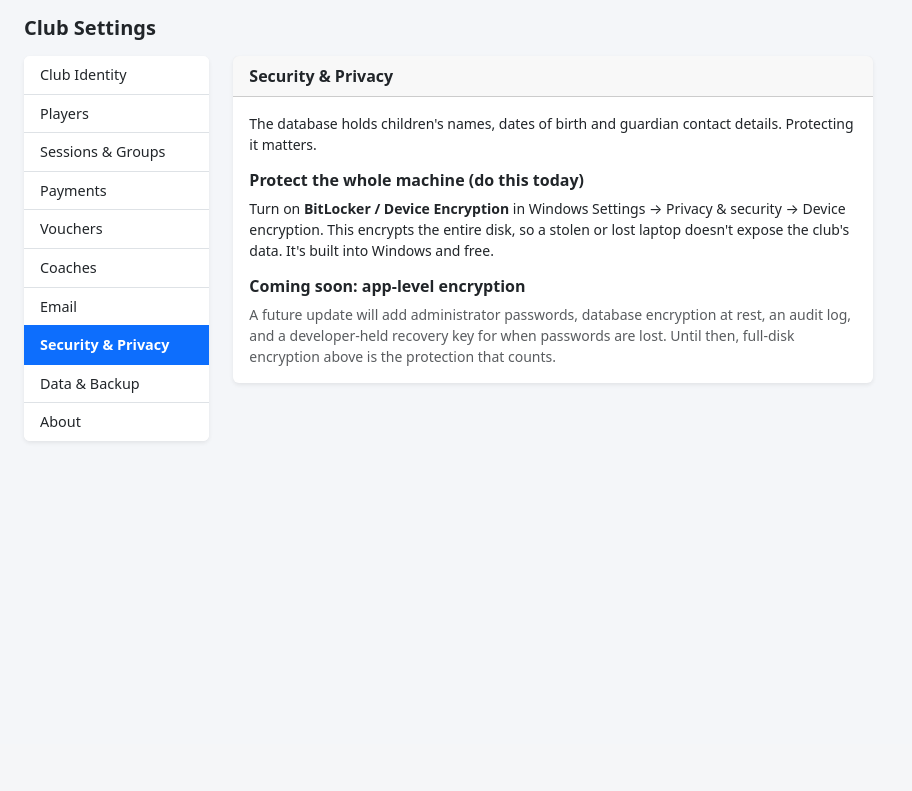
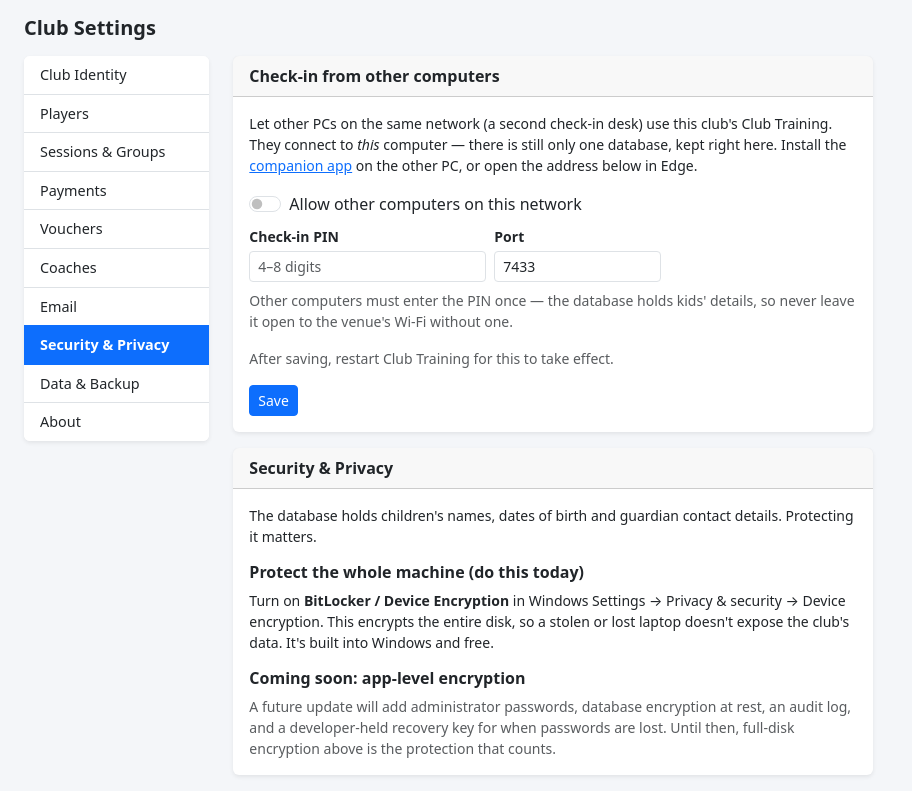
Before and after one commit to markosharknz1/Club_Training, a Flask app: page /settings/security in a window 1280 px wide. Shown: the part 56-847 px from the top of the page, without its empty margins (0-912 px from the left). Before the commit the page ends 498 px from the top, so only its background shows below. Run offline with Flask 3, Linux system fonts and the light colour scheme; the visitor is signed in with stand-in values (Sample User, id 1); parts of the project's set-up code (start-up, migrations or seed data) failed here and were passed over; some libraries are stand-ins or nearby versions.

Commit message:
Network access for a second check-in PC, behind a check-in PIN
Setup > Club Settings > Security & Privacy gains "Allow other computers
on this network": off by default, refuses to enable without a 4-8 digit
PIN (the database holds kids' details), and binds the server to the LAN
on a fixed port when on. Requests from other machines get a PIN page
(session lasts 180 days; 10 wrong attempts locks that address out for
15 minutes); the local window is never asked. The Flask session secret
is now generated per install instead of hardcoded, SQLite waits out
concurrent writes, and the settings page shows the computer name and
addresses a companion PC should use.

Pairs with the new Club_Training_Companion repo (a second-PC thin
client); /__alive and /static stay PIN-exempt as its reachability probe.

Co-Authored-By: Claude Fable 5 <noreply@anthropic.com>

```diff
--- a/app.py
+++ b/app.py
@@ -10,8 +10,8 @@ from email.mime.text import MIMEText
 from collections import defaultdict, OrderedDict
 from datetime import date, datetime, timedelta
 
-from flask import (Flask, jsonify, flash, redirect, render_template,
-                   request, url_for)
+from flask import (Flask, abort, jsonify, flash, redirect, render_template,
+                   request, session, url_for)
 
 import config
 from models import (db, Setting, SessionTemplate, Group, Coach, Player,
@@ -122,21 +122,86 @@ def create_app():
     app = Flask(__name__,
                 template_folder=os.path.join(res, 'templates'),
                 static_folder=os.path.join(res, 'static'))
-    app.secret_key = 'bc-club-local-2025'
+    app.secret_key = 'bc-club-local-2025'   # replaced by a per-install secret below
     app.config['SQLALCHEMY_DATABASE_URI'] = f'sqlite:///{config.DB_PATH}'
     app.config['SQLALCHEMY_TRACK_MODIFICATIONS'] = False
+    # Two desks can save at once when network access is on — let SQLite wait
+    # for the other write instead of failing immediately.
+    app.config['SQLALCHEMY_ENGINE_OPTIONS'] = {'connect_args': {'timeout': 15}}
+    app.permanent_session_lifetime = timedelta(days=180)
     db.init_app(app)
 
     @app.route('/__alive')
     def _alive():
         # launch.py's single-instance check — confirms the process on a
-        # remembered port really is this app before reusing it
-        return jsonify(app='club-training', version=APP_VERSION)
+        # remembered port really is this app before reusing it. Also the
+        # companion app's "can I reach the club PC?" probe.
+        return jsonify(app='club-training', version=APP_VERSION,
+                       club=Setting.get('club_name', 'Club Training'))
+
+    # ── Network access (companion PCs) ────────────────────────────────
+    # The app is local-only unless the admin turns on network access AND
+    # sets a PIN. Requests from other machines must then carry a session
+    # that has passed the PIN page — the database holds kids' details, so
+    # nothing is served to the venue's Wi-Fi without it.
+    _pin_fails = {}   # ip -> (fail_count, locked_until_epoch)
+
+    def _is_local_request():
+        return request.remote_addr in (None, '127.0.0.1', '::1')
+
+    @app.before_request
+    def _network_gate():
+        if _is_local_request():
+            return None
+        import hmac
+        if (Setting.get('network_access', '0') != '1'
+                or not Setting.get('network_pin', '')):
+            abort(403)
+        if request.endpoint in ('static', 'network_login', '_alive'):
+            return None
+        if session.get('network_ok'):
+            return None
+        return redirect(url_for('network_login', next=request.path))
+
+    @app.route('/network-login', methods=['GET', 'POST'])
+    def network_login():
+        import hmac
+        if _is_local_request():
+            return redirect('/')
+        error = None
+        if request.method == 'POST':
+            ip = request.remote_addr
+            fails, locked_until = _pin_fails.get(ip, (0, 0))
+            if time.time() < locked_until:
+                error = 'Too many wrong attempts — try again in 15 minutes.'
+            elif hmac.compare_digest(request.form.get('pin', '').strip(),
+                                     Setting.get('network_pin', '')):
+                _pin_fails.pop(ip, None)
+                session.permanent = True
+                session['network_ok'] = True
+                nxt = request.form.get('next', '')
+                if not nxt.startswith('/') or nxt.startswith('//'):
+                    nxt = '/'
+                return redirect(nxt)
+            else:
+                fails += 1
+                _pin_fails[ip] = (fails,
+                                  time.time() + 900 if fails >= 10 else 0)
+                error = 'Wrong PIN — ask the club admin for the check-in PIN.'
+        return render_template('network_login.html', error=error,
+                               next=request.values.get('next', '/'))
 
     with app.app_context():
         db.create_all()
         if not Setting.query.get('club_name'):
             db.session.add(Setting(key='club_name', value='Club Training'))
+        # Per-install session secret (never the same across clubs, so a
+        # signed cookie from one install means nothing to another).
+        if not Setting.query.get('app_secret'):
+            import secrets as _secrets
+            db.session.add(Setting(key='app_secret', value=_secrets.token_hex(32)))
+            db.session.commit()
+        app.secret_key = Setting.query.get('app_secret').value
         # Rename migration: the single email_enabled flag became
         # email_sending_enabled (fields have their own toggle, default on).
         if (not Setting.query.get('email_sending_enabled')
@@ -2392,6 +2457,15 @@ def create_app():
                 gmail_username=Setting.get('gmail_username', ''),
                 gmail_password_set=bool(Setting.get('gmail_app_password', '')),
                 configured_providers=_configured_providers())
+        elif section == 'security':
+            running_port = request.host.rsplit(':', 1)[1] if ':' in request.host else '80'
+            ctx.update(
+                network_access=Setting.get('network_access', '0') == '1',
+                network_pin_set=bool(Setting.get('network_pin', '')),
+                network_port=Setting.get('network_port', '7433'),
+                running_port=running_port,
+                computer_name=socket.gethostname(),
+                lan_ips=_lan_addresses())
         elif section == 'data':
             past = (SessionDate.query.filter(SessionDate.date < date.today())
                     .order_by(SessionDate.date).all())
@@ -2496,6 +2570,20 @@ def create_app():
             new_gpwd = request.form.get('gmail_app_password', '').strip()
             if new_gpwd:
                 Setting.set('gmail_app_password', new_gpwd)
+        elif section == 'security':
+            enable = bool(request.form.get('network_access'))
+            new_pin = request.form.get('network_pin', '').strip()
+            if new_pin and not re.fullmatch(r'\d{4,8}', new_pin):
+                return 'The PIN must be 4 to 8 digits.'
+            if new_pin:
+                Setting.set('network_pin', new_pin)
+            if enable and not Setting.get('network_pin', ''):
+                return 'Set a PIN before allowing other computers — the database holds kids\' details.'
+            port = request.form.get('network_port', '7433').strip() or '7433'
+            if not port.isdigit() or not (1024 <= int(port) <= 65535):
+                return 'The port must be a number between 1024 and 65535.'
+            Setting.set('network_port', port)
+            Setting.set('network_access', '1' if enable else '0')
         elif section == 'data':
             Setting.set('testing_mode', '1' if request.form.get('testing_mode') else '0')
         return None
@@ -3512,6 +3600,37 @@ def _totals(sd):
 
 # ─── Entry point ────────────────────────────────────────────────────
 
+def _lan_addresses():
+    """This machine's LAN IPv4 addresses — what a companion PC types in."""
+    ips = set()
+    try:
+        for info in socket.getaddrinfo(socket.gethostname(), None, socket.AF_INET):
+            ip = info[4][0]
+            if not ip.startswith('127.'):
+                ips.add(ip)
+    except OSError:
+        pass
+    return sorted(ips)
+
+
+def _network_bind(app):
+    """(host, port) the server should bind: LAN on the configured fixed
+    port when network access is enabled with a PIN, else local-only on the
+    first free port. Falls back to local-only if the fixed port is taken."""
+    with app.app_context():
+        enabled = (Setting.get('network_access', '0') == '1'
+                   and bool(Setting.get('network_pin', '')))
+        port = int(Setting.get('network_port', '7433') or 7433)
+    if enabled:
+        try:
+            with socket.socket(socket.AF_INET, socket.SOCK_STREAM) as s:
+                s.bind(('0.0.0.0', port))
+            return '0.0.0.0', port
+        except OSError:
+            print(f'  Network port {port} is in use — starting local-only instead.')
+    return '127.0.0.1', _free_port()
+
+
 def _free_port(start=7433):
     for p in range(start, start + 20):
         with socket.socket() as s:
@@ -3545,10 +3664,10 @@ if __name__ == '__main__':
               'Python 3.12 is the known-good fix.\n')
 
     app  = create_app()
-    port = _free_port()
+    host, port = _network_bind(app)
 
     server_thread = threading.Thread(
-        target=lambda: app.run(host='127.0.0.1', port=port, debug=False, use_reloader=False),
+        target=lambda: app.run(host=host, port=port, debug=False, use_reloader=False),
         daemon=True,
     )
     server_thread.start()
--- a/templates/settings/security.html
+++ b/templates/settings/security.html
@@ -1,5 +1,67 @@
 {% extends 'settings/_layout.html' %}
 {% block section_content %}
+
+<div class="card shadow-sm border-0 mb-3" style="max-width:640px">
+  <div class="card-header fw-semibold">Check-in from other computers</div>
+  <div class="card-body">
+    <p class="small mb-3">
+      Let other PCs on the same network (a second check-in desk) use this club's
+      Club Training. They connect to <em>this</em> computer — there is still only
+      one database, kept right here. Install the
+      <a href="https://github.com/markosharknz1/Club_Training_Companion"
+         target="_blank" rel="noopener noreferrer">companion app</a> on the other PC,
+      or open the address below in Edge.
+    </p>
+    <form method="post">
+      <div class="form-check form-switch mb-2">
+        <input class="form-check-input" type="checkbox" id="network_access"
+               name="network_access" {% if network_access %}checked{% endif %}>
+        <label class="form-check-label" for="network_access">
+          Allow other computers on this network
+        </label>
+      </div>
+      <div class="row g-2 mb-2" style="max-width:420px">
+        <div class="col-7">
+          <label class="form-label small fw-semibold mb-1" for="network_pin">
+            Check-in PIN {% if network_pin_set %}<span class="text-success">(set)</span>{% endif %}
+          </label>
+          <input type="text" id="network_pin" name="network_pin" class="form-control form-control-sm"
+                 inputmode="numeric" pattern="\d{4,8}" autocomplete="off"
+                 placeholder="{% if network_pin_set %}unchanged unless typed{% else %}4–8 digits{% endif %}">
+        </div>
+        <div class="col-5">
+          <label class="form-label small fw-semibold mb-1" for="network_port">Port</label>
+          <input type="text" id="network_port" name="network_port" class="form-control form-control-sm"
+                 value="{{ network_port }}" inputmode="numeric">
+        </div>
+      </div>
+      <p class="form-text mb-3">
+        Other computers must enter the PIN once — the database holds kids' details,
+        so never leave it open to the venue's Wi-Fi without one.
+      </p>
+      {% if network_access %}
+      <div class="alert alert-info py-2 small mb-3">
+        <div class="fw-semibold mb-1">On the other PC, connect to this computer:</div>
+        <code>{{ computer_name }}{% if network_port != '7433' %}:{{ network_port }}{% endif %}</code>
+        {% if lan_ips %}
+          — or if the name doesn't work:
+          {% for ip in lan_ips %}<code>{{ ip }}{% if network_port != '7433' %}:{{ network_port }}{% endif %}</code>{% if not loop.last %} or {% endif %}{% endfor %}
+        {% endif %}
+        {% if running_port != network_port %}
+        <div class="text-danger mt-1">The app is currently running on port {{ running_port }} —
+          restart Club Training so the setting takes effect.</div>
+        {% else %}
+        <div class="text-muted mt-1">Windows will ask once to allow the app through the
+          firewall — choose Allow for private networks.</div>
+        {% endif %}
+      </div>
+      {% else %}
+      <p class="form-text mb-3">After saving, restart Club Training for this to take effect.</p>
+      {% endif %}
+      <button class="btn btn-primary btn-sm">Save</button>
+    </form>
+  </div>
+</div>
 
 <div class="card shadow-sm border-0" style="max-width:640px">
   <div class="card-header fw-semibold">Security &amp; Privacy</div>
```
Also changed, not shown: launch.py (+6 -4 lines), templates/network_login.html (added, +43 -0 lines).
